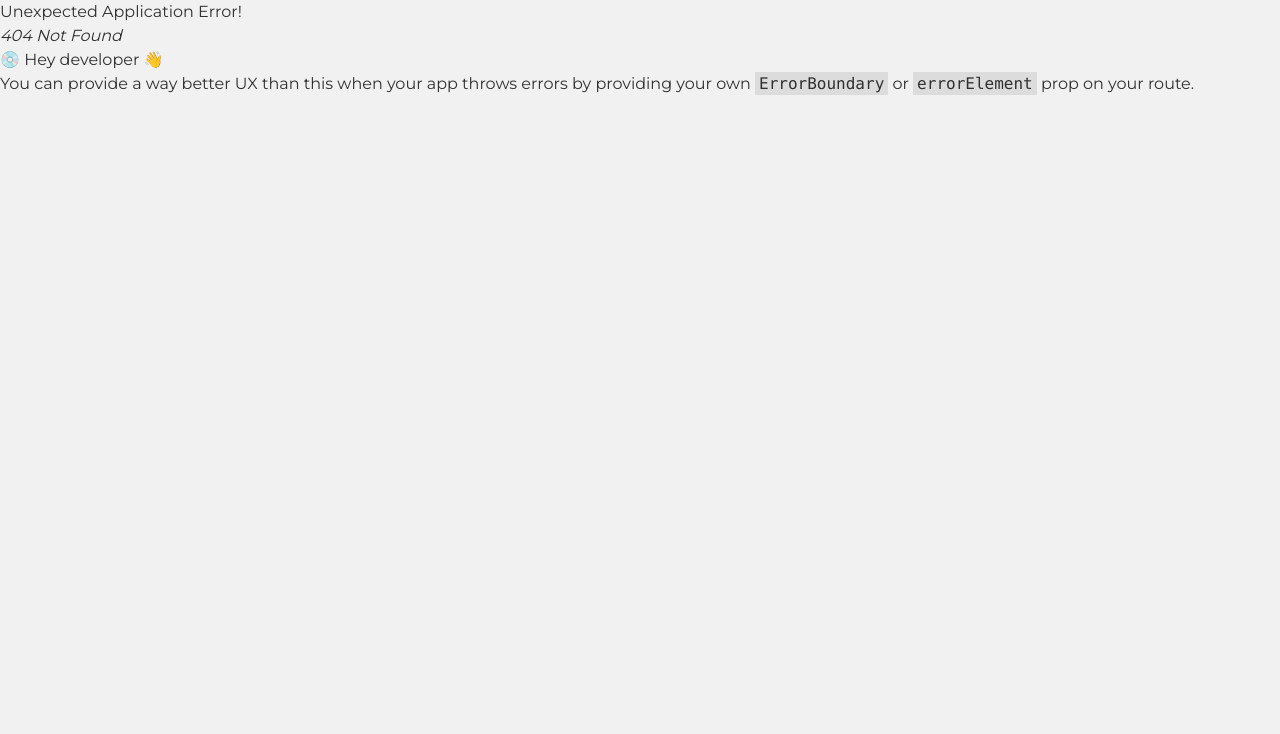
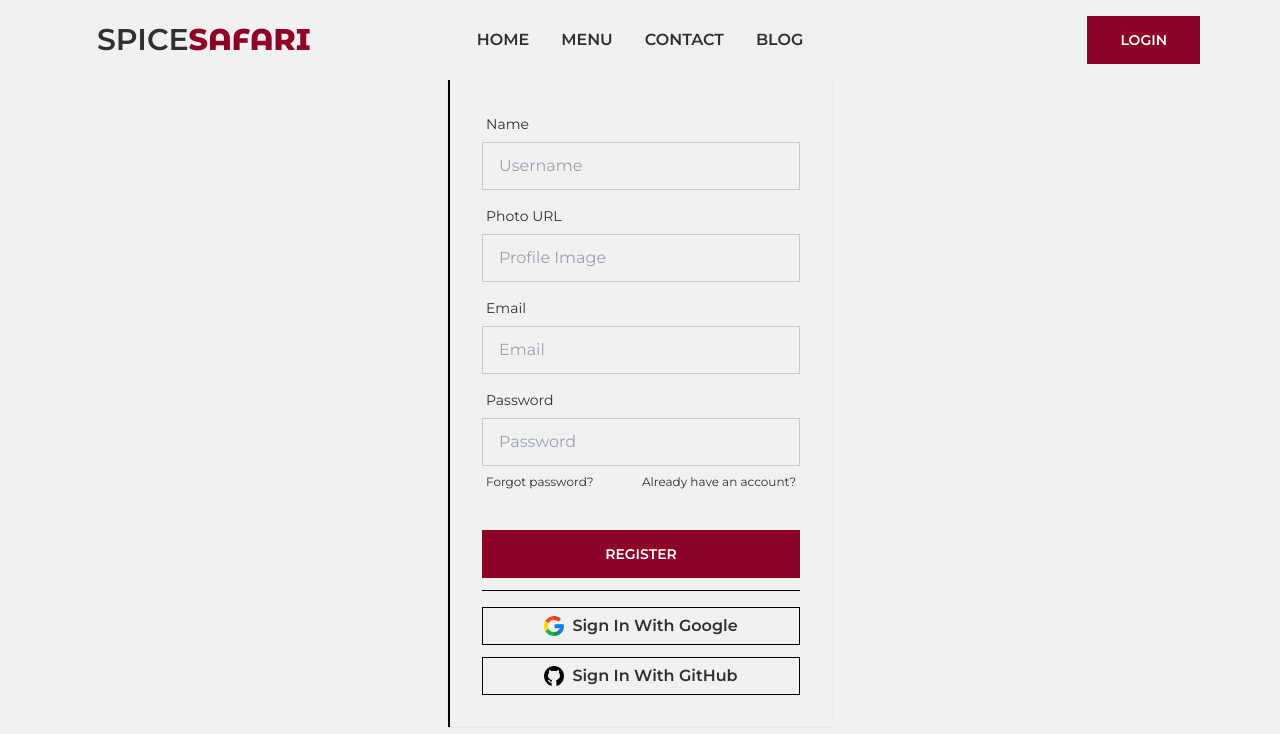
Before and after one commit to shamim26/Spice-safari, a React (Vite) app: page /register in a window 1280 px wide. Before the commit this address had no page. Shown: the top 734 px of the page. Built offline with nearby package versions, Linux system fonts and the light colour scheme.

Commit message:
login and register page added

```diff
--- /dev/null
+++ b/src/components/Button/Button.jsx
@@ -0,0 +1,11 @@
+import React from 'react';
+
+const Button = () => {
+    return (
+        <div>
+
+        </div>
+    );
+};
+
+export default Button;
--- /dev/null
+++ b/src/pages/login/Login.jsx
@@ -0,0 +1,69 @@
+import React from "react";
+import googleIcon from "../../assets/icons/google.png";
+import githubIcon from "../../assets/icons/github.png";
+import { Link } from "react-router-dom";
+
+const Login = () => {
+  return (
+    <div className="hero min-h-screen">
+      <div className="hero-content flex-col">
+        <div className="card flex-shrink-0 w-full lg:w-[500px] max-w-sm  shadow-sm border-l-2 border-l-black rounded-none">
+          <div className="card-body">
+            <div className="form-control">
+              <label className="label">
+                <span className="label-text">Email</span>
+              </label>
+              <input
+                type="email"
+                name="email"
+                placeholder="email"
+                className="input input-bordered rounded-none"
+                required
+              />
+            </div>
+            <div className="form-control">
+              <label className="label">
+                <span className="label-text">Password</span>
+              </label>
+              <input
+                type="password"
+                name="password"
+                placeholder="password"
+                className="input input-bordered rounded-none"
+                required
+              />
+              <label className="label pb-2">
+                <a href="#" className="label-text-alt link link-hover">
+                  Forgot password?
+                </a>
+                <Link to="/register" className="label-text-alt link link-hover">
+                  New to Safari? Register
+                </Link>
+              </label>
+            </div>
+            <div className="form-control mt-6">
+              <button className="btn btn-primary rounded-none text-white">
+                Login
+              </button>
+            </div>
+            <div className="border-b border-b-black my-1"></div>
+            <div className="form-control mt-1">
+              <button className=" border border-black hover:border-transparent hover:bg-blue-800 hover:text-white font-semibold flex items-center justify-center rounded-none  transition-all ease duration-300">
+                <img className="w-[20px] mr-2 my-2" src={googleIcon} alt="" />
+                Sign In With Google
+              </button>
+            </div>
+            <div className="form-control mt-1">
+              <button className=" border border-black hover:border-transparent hover:bg-neutral hover:text-white font-semibold flex items-center justify-center rounded-none  transition-all ">
+                <img className="w-[20px] mr-2 my-2" src={githubIcon} alt="" />
+                Sign In With GitHub
+              </button>
+            </div>
+          </div>
+        </div>
+      </div>
+    </div>
+  );
+};
+
+export default Login;
--- /dev/null
+++ b/src/pages/login/Register.jsx
@@ -0,0 +1,95 @@
+import React from "react";
+import { Link } from "react-router-dom";
+import googleIcon from "../../assets/icons/google.png";
+import githubIcon from "../../assets/icons/github.png";
+
+const Register = () => {
+  return (
+    <div>
+      <div className="hero min-h-screen">
+        <div className="hero-content flex-col">
+          <div className="card flex-shrink-0 w-full lg:w-[500px] max-w-sm  shadow-sm border-l-2 border-l-black rounded-none">
+            <div className="card-body">
+              <div className="form-control">
+                <label className="label">
+                  <span className="label-text">Name</span>
+                </label>
+                <input
+                  type="text"
+                  name="name"
+                  placeholder="Username"
+                  className="input input-bordered rounded-none"
+                  required
+                />
+              </div>
+              <div className="form-control">
+                <label className="label">
+                  <span className="label-text">Photo URL</span>
+                </label>
+                <input
+                  type="text"
+                  name="photoUrl"
+                  placeholder="Profile Image"
+                  className="input input-bordered rounded-none"
+                  required
+                />
+              </div>
+              <div className="form-control">
+                <label className="label">
+                  <span className="label-text">Email</span>
+                </label>
+                <input
+                  type="email"
+                  name="email"
+                  placeholder="Email"
+                  className="input input-bordered rounded-none"
+                  required
+                />
+              </div>
+              <div className="form-control">
+                <label className="label">
+                  <span className="label-text">Password</span>
+                </label>
+                <input
+                  type="password"
+                  name="password"
+                  placeholder="Password"
+                  className="input input-bordered rounded-none"
+                  required
+                />
+                <label className="label pb-2">
+                  <a href="#" className="label-text-alt link link-hover">
+                    Forgot password?
+                  </a>
+                  <Link to="/login" className="label-text-alt link link-hover">
+                    Already have an account?
+                  </Link>
+                </label>
+              </div>
+              <div className="form-control mt-6">
+                <button className="btn btn-primary rounded-none text-white">
+                  Register
+                </button>
+              </div>
+              <div className="border-b border-b-black my-1"></div>
+              <div className="form-control mt-1">
+                <button className=" border border-black hover:border-transparent hover:bg-blue-800 hover:text-white font-semibold flex items-center justify-center rounded-none  transition-all ease duration-300">
+                  <img className="w-[20px] mr-2 my-2" src={googleIcon} alt="" />
+                  Sign In With Google
+                </button>
+              </div>
+              <div className="form-control mt-1">
+                <button className=" border border-black hover:border-transparent hover:bg-neutral hover:text-white font-semibold flex items-center justify-center rounded-none  transition-all ">
+                  <img className="w-[20px] mr-2 my-2" src={githubIcon} alt="" />
+                  Sign In With GitHub
+                </button>
+              </div>
+            </div>
+          </div>
+        </div>
+      </div>
+    </div>
+  );
+};
+
+export default Register;
--- a/src/pages/shared/Header/Navbar.jsx
+++ b/src/pages/shared/Header/Navbar.jsx
@@ -3,7 +3,7 @@ import { Link } from "react-router-dom";
 
 const Navbar = () => {
   return (
-    <div className="navbar bg-base-100 sticky lg:px-20 lg:py-4">
+    <div className="navbar bg-base-100 fixed z-10 lg:px-20 lg:py-4">
       <div className="navbar-start">
         <div className="dropdown">
           <label tabIndex={0} className="btn btn-ghost lg:hidden">
@@ -69,9 +69,9 @@ const Navbar = () => {
         </ul>
       </div>
       <div className="navbar-end">
-        <a className="btn btn-primary text-white rounded-none px-8 min-h-6">
+        <Link to='/login' className="btn btn-primary text-white rounded-none px-8 min-h-6">
           Login
-        </a>
+        </Link>
       </div>
     </div>
   );
```
Also changed, not shown: src/routes/Routes.jsx (+11 -0 lines), src/assets/icons/github.png (added), src/assets/icons/google.png (added).
